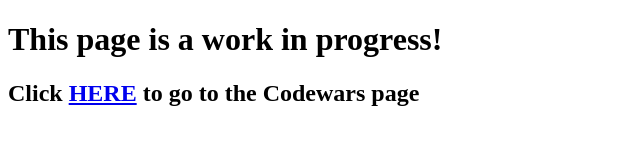
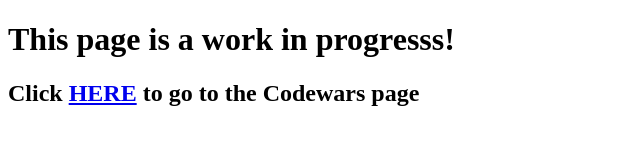
Before and after one commit to SafetyFlux/SafetyFlux.github.io, a plain HTML site: page index.html in a window 1280 px wide. Shown: the full height of the page, 0-640 px from the left. Drawn offline with Linux system fonts and the light colour scheme.

Commit message:
Attempt to push changes

```diff
--- a/index.html
+++ b/index.html
@@ -7,7 +7,7 @@
   <title>SafetyFlux's GitHub Page</title>
 </head>
 <body>
-  <h1>This page is a work in progress!</h1>
+  <h1>This page is a work in progresss!</h1>
   <h2>Click <a href="codewars.html">HERE</a> to go to the Codewars page</h2>
 </body>
 </html>
```
